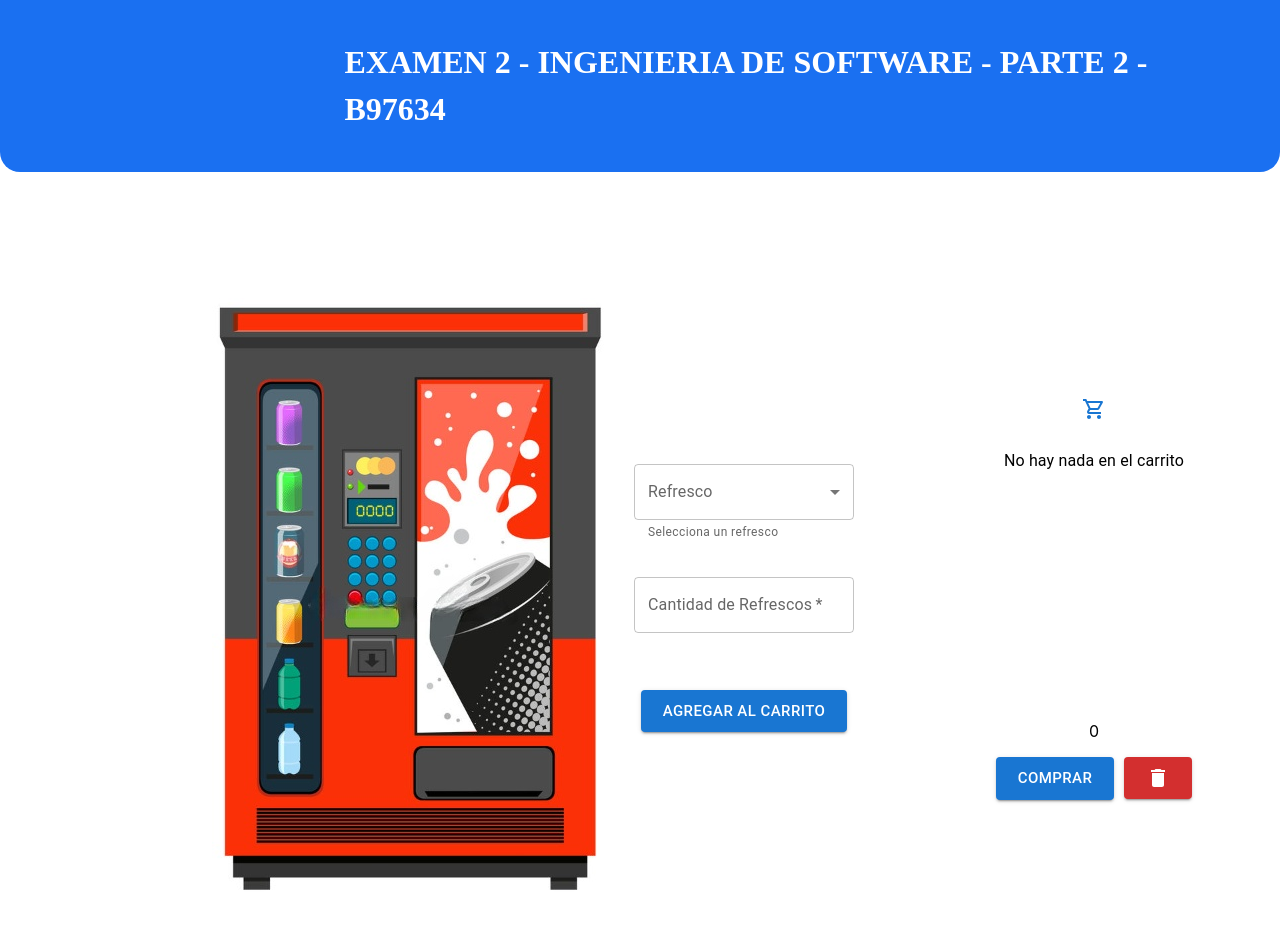
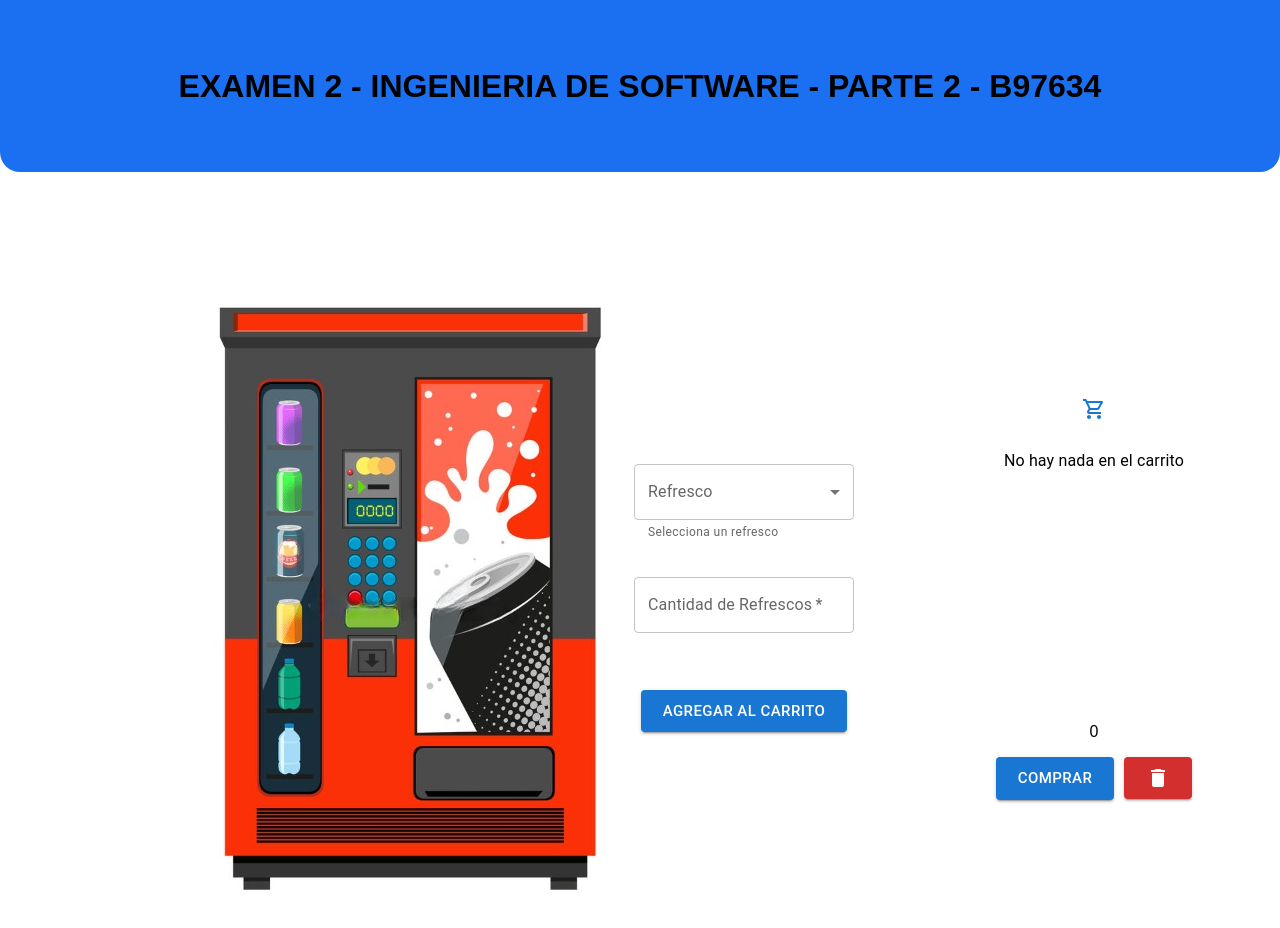
Before and after one commit to julian-solisaguilar/Examen2, a Next.js app: page / in a window 1280 px wide. Shown: the top 928 px of the page. Built offline with nearby package versions, Linux system fonts and the light colour scheme.

Commit message:
Added global fonts to affect the whole page and deleted the local fonts

```diff
--- a/styles/Home.module.css
+++ b/styles/Home.module.css
@@ -1,20 +1,15 @@
-.Title_header {
+.TitleHeader {
   position: relative;
   z-index: 4;
-  pointer-events: none;
-  margin-left: 283px;
-  width: 874px;
-  min-width: 874px;
   text-align: left;
   display: flex;
   flex-direction: column;
   justify-content: flex-start;
-  color: rgba(255, 255, 255, 1);
   font-style: normal;
-  font-family: Heebo;
   font-weight: 700;
   font-size: 32px;
   line-height: 47px;
+  color: #FFFFFF;
   background-color: rgba(26, 112, 241, 1);
 }
 
@@ -96,7 +91,7 @@
   align-items: center;
   padding: 0px;
   max-height: 272px;
-  max-width:281px;
+  max-width: 281px;
   overflow-y: auto;
   width: 281px;
   height: 272px;
@@ -111,3 +106,14 @@
   gap: 10px;
   width: 100%;
 }
+
+.Cans {
+  display: flex;
+  flex-direction: column;
+  justify-content: center;
+  align-items: center;
+  padding: 0px;
+  gap: 31px;
+  width: 131px;
+  height: 540px;
+}
--- a/styles/globals.css
+++ b/styles/globals.css
@@ -2,8 +2,7 @@ html,
 body {
   padding: 0;
   margin: 0;
-  font-family: -apple-system, BlinkMacSystemFont, Segoe UI, Roboto, Oxygen,
-    Ubuntu, Cantarell, Fira Sans, Droid Sans, Helvetica Neue, sans-serif;
+  font-family: 'Heebo', sans-serif;
 }
 
 a {
```
Also changed, not shown: styles/Product.module.css (added, +26 -0 lines).
